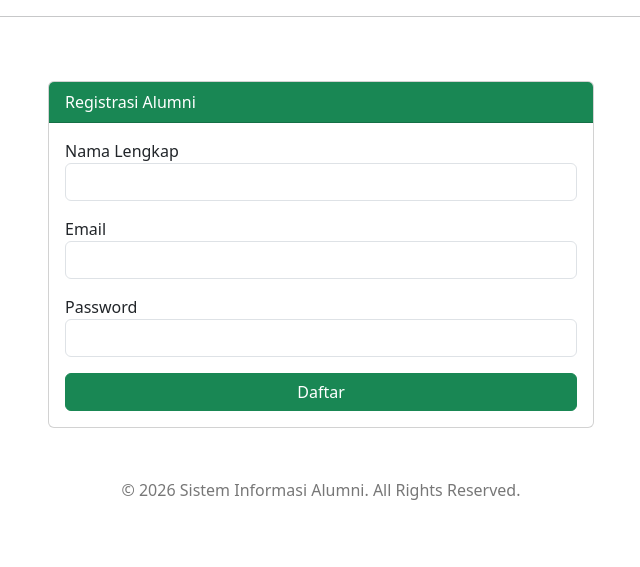
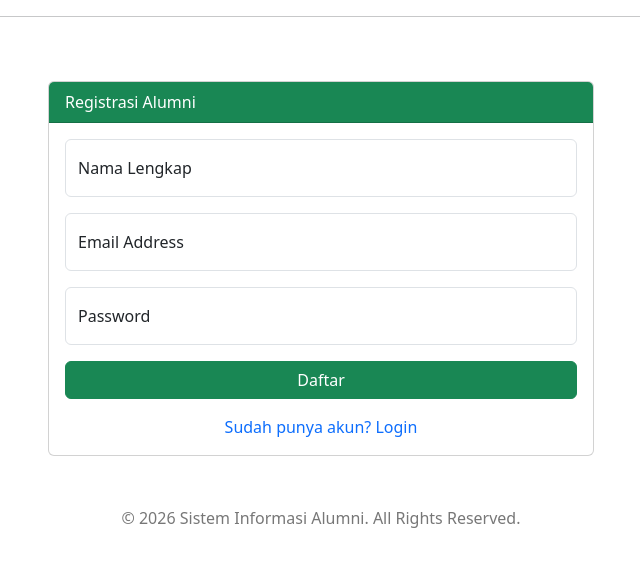
Before and after one commit to idu113208/CRUD.JAVA, a PHP site: page /tcpdf/views/auth/register.php in a window 1280 px wide. Shown: the part 76-643 px from the top of the page, without its empty margins (319-959 px from the left). Run offline with PHP 8.4, Linux system fonts and the light colour scheme.

Commit message:
feat(ui): modernize auth forms with floating labels
- Implement Bootstrap 5 Floating Labels for login and register forms
- Add explicit label associations (for/id) for accessibility
- Add autocomplete attributes to inputs
- Add cross-navigation links between login and register pages

```diff
--- a/views/auth/register.php
+++ b/views/auth/register.php
@@ -11,19 +11,22 @@
                 <?php endif; ?>
 
                 <form action="../../controllers/AuthController.php" method="POST">
-                    <div class="mb-3">
-                        <label>Nama Lengkap</label>
-                        <input type="text" name="nama" class="form-control" required>
+                    <div class="form-floating mb-3">
+                        <input type="text" name="nama" class="form-control" id="floatingNama" placeholder="Nama Lengkap" autocomplete="name" required>
+                        <label for="floatingNama">Nama Lengkap</label>
                     </div>
-                    <div class="mb-3">
-                        <label>Email</label>
-                        <input type="email" name="email" class="form-control" required>
+                    <div class="form-floating mb-3">
+                        <input type="email" name="email" class="form-control" id="floatingEmail" placeholder="name@example.com" autocomplete="email" required>
+                        <label for="floatingEmail">Email Address</label>
                     </div>
-                    <div class="mb-3">
-                        <label>Password</label>
-                        <input type="password" name="password" class="form-control" required>
+                    <div class="form-floating mb-3">
+                        <input type="password" name="password" class="form-control" id="floatingPassword" placeholder="Password" autocomplete="new-password" required>
+                        <label for="floatingPassword">Password</label>
                     </div>
                     <button type="submit" name="register" class="btn btn-success w-100">Daftar</button>
+                    <div class="text-center mt-3">
+                        <a href="login.php" class="text-decoration-none">Sudah punya akun? Login</a>
+                    </div>
                 </form>
             </div>
         </div>
```
Also changed, not shown: views/auth/login.php (+9 -6 lines).
